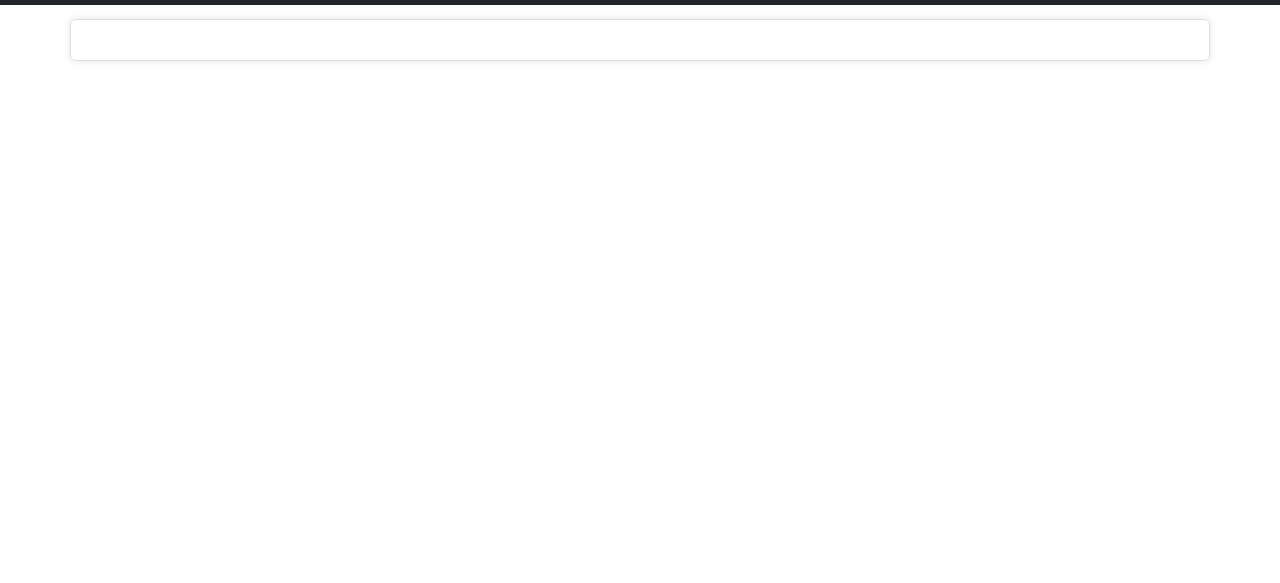
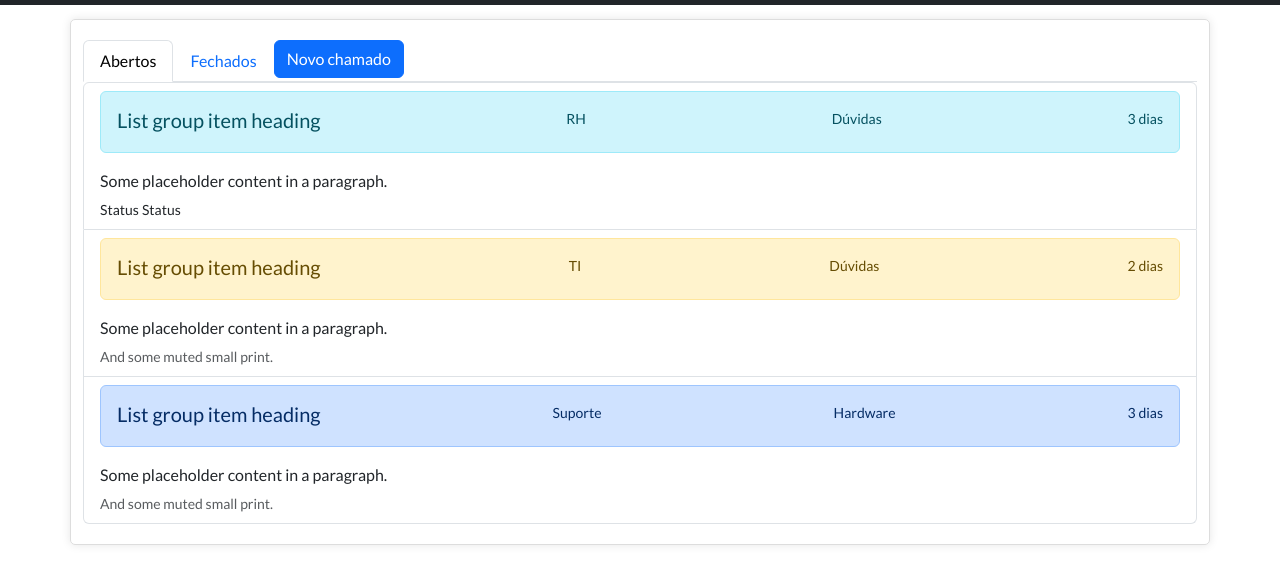
Before and after one commit to LuizAndreoletti/Gerente, a plain HTML site: page HTML/lista.html in a window 1280 px wide. Shown: the part 51-634 px from the top of the page. Drawn offline with nearby package versions, Linux system fonts and the light colour scheme.

Commit message:
"alterações"

```diff
--- a/CSS/style.css
+++ b/CSS/style.css
@@ -14,6 +14,7 @@ label {
   margin-top: 10px;
   font-weight: bold;
 }
+
 input[type="text"],
 input[type="email"],
 input[type="password"],
@@ -25,6 +26,8 @@ select {
   border: 1px solid #ccc;
   border-radius: 3px;
 }
+
+
 select {
   padding: 8px;
 }
--- a/HTML/lista.html
+++ b/HTML/lista.html
@@ -8,8 +8,7 @@
   <link rel="preconnect" href="https://fonts.googleapis.com">
   <link rel="preconnect" href="https://fonts.gstatic.com" crossorigin>
   <link href="https://fonts.googleapis.com/css2?family=Lato&family=Poppins:wght@300&display=swap" rel="stylesheet">
-  <link href="https://cdn.jsdelivr.net/npm/bootstrap@5.3.1/dist/css/bootstrap.min.css" rel="stylesheet"
-    integrity="sha384-4bw+/aepP/YC94hEpVNVgiZdgIC5+VKNBQNGCHeKRQN+PtmoHDEXuppvnDJzQIu9" crossorigin="anonymous">
+  <link href="https://cdn.jsdelivr.net/npm/bootstrap@5.3.1/dist/css/bootstrap.min.css" rel="stylesheet" integrity="sha384-4bw+/aepP/YC94hEpVNVgiZdgIC5+VKNBQNGCHeKRQN+PtmoHDEXuppvnDJzQIu9" crossorigin="anonymous">
   <title>Lista de chamados</title>
 </head>
 
@@ -17,7 +16,7 @@
   <header>
     <nav class="navbar navbar-dark bg-dark fixed-top">
       <div class="container-fluid">
-        <a class="navbar-brand" href="../HTML/chamado.html">Gerente</a>
+        <a class="navbar-brand" href="./HTML/chamado.html">Gerente</a>
         <button class="navbar-toggler" type="button" data-bs-toggle="offcanvas" data-bs-target="#offcanvasDarkNavbar"
           aria-controls="offcanvasDarkNavbar" aria-label="Toggle navigation">
           <span class="navbar-toggler-icon"></span>
@@ -32,20 +31,20 @@
           <div class="offcanvas-body">
             <ul class="navbar-nav justify-content-end flex-grow-1 pe-3">
               <li class="nav-item">
-                <a class="nav-link active" aria-current="page" href="../HTML/chamado.html">Novo chamado</a>
+                <a class="nav-link active" aria-current="page" href="./chamado.html">Novo chamado</a>
               </li>
               <li class="nav-item">
-                <a class="nav-link" href="../HTML/lista.html">Lista de chamados</a>
+                <a class="nav-link" href="./lista.html">Lista de chamados</a>
               </li>
               <li class="nav-item">
-                <a class="nav-link" href="../HTML/conta.html">Conta</a>
+                <a class="nav-link" href="./conta.html">Conta</a>
               </li>
               <li>
                 <hr>
               </li>
               <li class="nav-item">
                 <div class="alert alert-danger" role="alert">
-                  <a class="nav-link" href="../index.html" id="sair">Sair</a>
+                  <a class="nav-link" href="./index.html" id="sair">Sair</a>
                 </div>
 
               </li>
@@ -57,6 +56,60 @@
   </header>
   <div class="container">
 
+    <ul class="nav nav-tabs">
+      <li class="nav-item">
+        <a class="nav-link active" aria-current="page" href="#">Abertos</a>
+      </li>
+      <li class="nav-item">
+        <a class="nav-link" href="#">Fechados</a>
+      </li>
+      <li class="nav-item">
+        <a class="btn btn-primary" href="./chamado.html">Novo chamado</a>
+      </li>
+
+    </ul>
+
+
+    <div class="list-group">
+      <a href="#" class="list-group-item list-group-item-action">
+        <div class="d-flex w-100 justify-content-between alert alert-info">
+          <h5 class="mb-1">List group item heading</h5>
+          <small>RH</small>
+          <small>Dúvidas</small>
+          <small>3 dias</small>
+
+        </div>
+        <p class="mb-1">Some placeholder content in a paragraph.</p>
+        <small>Status</small>
+        <small>Status</small>
+      </a>
+
+
+      <a href="#" class="list-group-item list-group-item-action">
+        <div class="d-flex w-100 justify-content-between alert alert-warning">
+          <h5 class="mb-1">List group item heading</h5>
+          <small>TI</small>
+          <small>Dúvidas</small>
+          <small>2 dias</small>
+        </div>
+        <p class="mb-1">Some placeholder content in a paragraph.</p>
+        <small class="text-body-secondary">And some muted small print.</small>
+      </a>
+
+
+      <a href="#" class="list-group-item list-group-item-action">
+        <div class="d-flex w-100 justify-content-between alert alert-primary">
+          <h5 class="mb-1">List group item heading</h5>
+          <small>Suporte</small>
+          <small>Hardware</small>
+          <small>3 dias</small>
+        </div>
+        <p class="mb-1">Some placeholder content in a paragraph.</p>
+        <small class="text-body-secondary">And some muted small print.</small>
+      </a>
+
+
+    </div>
   </div>
 
   <script src="https://cdn.jsdelivr.net/npm/bootstrap@5.3.1/dist/js/bootstrap.bundle.min.js"
```
Also changed, not shown: HTML/chamado.html (+25 -7 lines), HTML/login.html (+2 -2 lines), index.html (+5 -5 lines).
